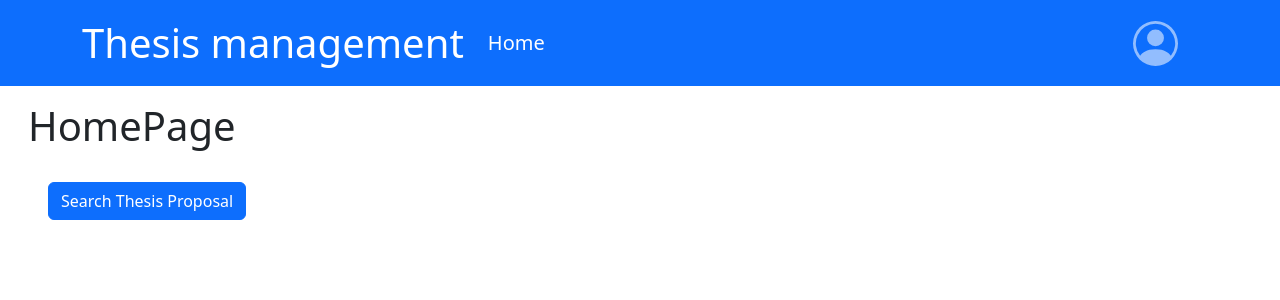
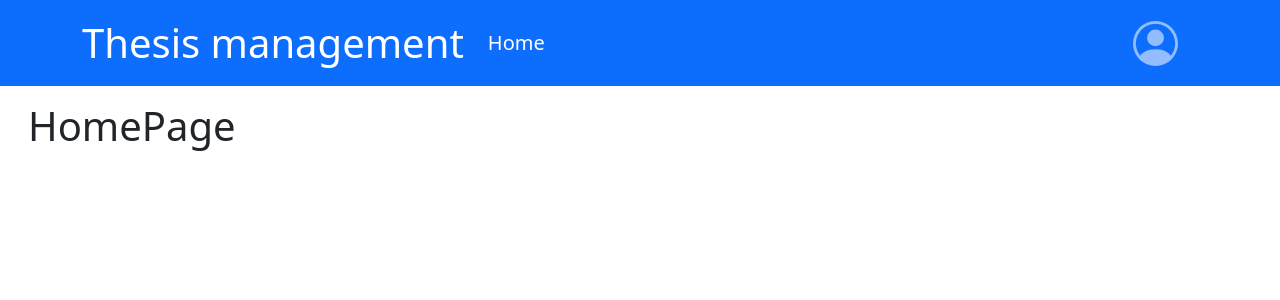
Before and after one commit to GiuseppeMaggio11/ThesisManagement-Group13, a React (Vite) app in the folder client/: page / in a window 1280 px wide. Shown: the top 300 px of the page. Built offline with nearby package versions, Linux system fonts and the light colour scheme; no server answers.

Commit message:
Modify HomePage Route eith control on user

```diff
--- a/client/src/App.jsx
+++ b/client/src/App.jsx
@@ -74,6 +74,7 @@ function App() {
                   setLoading={setLoading}
                   error={error}
                   setError={setError}
+                  user={user}
                 />
               ) : (
                 <ErrorAlert />
--- a/client/src/components/HomePage.jsx
+++ b/client/src/components/HomePage.jsx
@@ -8,9 +8,14 @@ function HomePage(props) {
       {props.loading ? <Loading /> : ""}
       <Container className="margin-custom">
         <h1 className="margin-titles-custom">HomePage</h1>
-        <Link to="/proposals" className="m-1">
-          <Button className="margin-buttons-custom">Search Thesis Proposal</Button>
-        </Link>
+        {
+          props.user ?
+            <Link to="/proposals" className="m-1">
+              <Button className="margin-buttons-custom">Search Thesis Proposal</Button>
+            </Link>
+            : ""
+        }
+
       </Container>
     </>
   );
```
